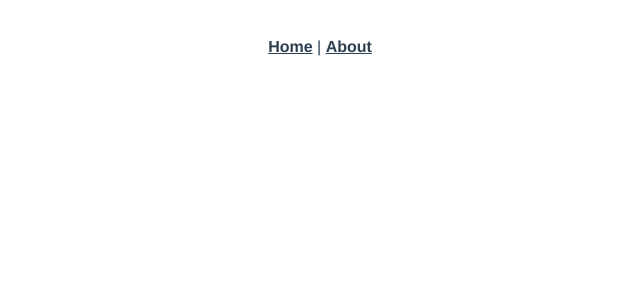
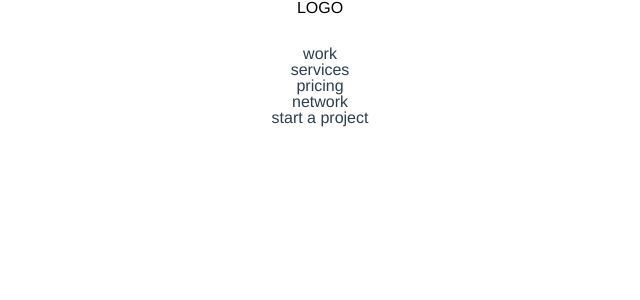
Before and after one commit to YushengChou/gsaptrain, a Vue app: page /index in a window 1280 px wide. Before the commit this address had no page. Shown: the top 300 px of the page, without its empty margins (320-960 px from the left). Built offline with nearby package versions, Linux system fonts and the light colour scheme.

Commit message:
加入css reset, 建立indexView

```diff
--- /dev/null
+++ b/public/css/reset.css
@@ -0,0 +1,48 @@
+/* http://meyerweb.com/eric/tools/css/reset/
+   v2.0 | 20110126
+   License: none (public domain)
+*/
+
+html, body, div, span, applet, object, iframe,
+h1, h2, h3, h4, h5, h6, p, blockquote, pre,
+a, abbr, acronym, address, big, cite, code,
+del, dfn, em, img, ins, kbd, q, s, samp,
+small, strike, strong, sub, sup, tt, var,
+b, u, i, center,
+dl, dt, dd, ol, ul, li,
+fieldset, form, label, legend,
+table, caption, tbody, tfoot, thead, tr, th, td,
+article, aside, canvas, details, embed,
+figure, figcaption, footer, header, hgroup,
+menu, nav, output, ruby, section, summary,
+time, mark, audio, video {
+	margin: 0;
+	padding: 0;
+	border: 0;
+	font-size: 100%;
+	font: inherit;
+	vertical-align: baseline;
+}
+/* HTML5 display-role reset for older browsers */
+article, aside, details, figcaption, figure,
+footer, header, hgroup, menu, nav, section {
+	display: block;
+}
+body {
+	line-height: 1;
+}
+ol, ul {
+	list-style: none;
+}
+blockquote, q {
+	quotes: none;
+}
+blockquote:before, blockquote:after,
+q:before, q:after {
+	content: '';
+	content: none;
+}
+table {
+	border-collapse: collapse;
+	border-spacing: 0;
+}
--- a/public/index.html
+++ b/public/index.html
@@ -5,6 +5,7 @@
     <meta http-equiv="X-UA-Compatible" content="IE=edge">
     <meta name="viewport" content="width=device-width,initial-scale=1.0">
     <link rel="icon" href="<%= BASE_URL %>favicon.ico">
+    <link rel="stylesheet" href="./css/reset.css">
     <title><%= htmlWebpackPlugin.options.title %></title>
   </head>
   <body>
--- a/src/App.vue
+++ b/src/App.vue
@@ -1,8 +1,8 @@
 <template>
-  <nav>
+  <!-- <nav>
     <router-link to="/">Home</router-link> |
     <router-link to="/about">About</router-link>
-  </nav>
+  </nav> -->
   <router-view/>
 </template>
 
--- a/src/router/index.js
+++ b/src/router/index.js
@@ -14,7 +14,12 @@
     // this generates a separate chunk (about.[hash].js) for this route
     // which is lazy-loaded when the route is visited.
     component: () => import(/* webpackChunkName: "about" */ '../views/AboutView.vue')
-  }
+  },
+  {
+    path: '/index',
+    name: 'index',
+    component: () => import('../views/IndexView.vue')
+  },
 ]
 
 const router = createRouter({
--- /dev/null
+++ b/src/views/IndexView.vue
@@ -0,0 +1,37 @@
+<template>
+  <header class="header">
+    <div class="header_container">
+      <a href="logo">
+        <h1>LOGO</h1>
+      </a>
+      <nav class="nav">
+        <ul class="nav_list">
+          <li class="nav_item">work</li>
+          <li class="nav_item">services</li>
+          <li class="nav_item">pricing</li>
+          <li class="nav_item">network</li>
+          <li class="nav_item">start a project</li>
+        </ul>
+      </nav>
+    </div>
+  </header>
+</template>
+
+<script></script>
+
+<style lang="sass" scoped>
+*
+  box-sizing: border-box
+html
+  scroll-behavior: smooth
+  body
+    font-family: Verdana
+    line-height: 1.5
+    img
+      display: block
+      vertical-align: bottom
+    a
+      color: #000
+      display: block
+      text-decoration: none
+</style>
--- a/vue.config.js
+++ b/vue.config.js
@@ -1,4 +1,4 @@
 const { defineConfig } = require('@vue/cli-service')
 module.exports = defineConfig({
-  transpileDependencies: true
+  transpileDependencies: true,
 })
```
Also changed, not shown: 1 other file (tests, documents, lock files or other folders).
